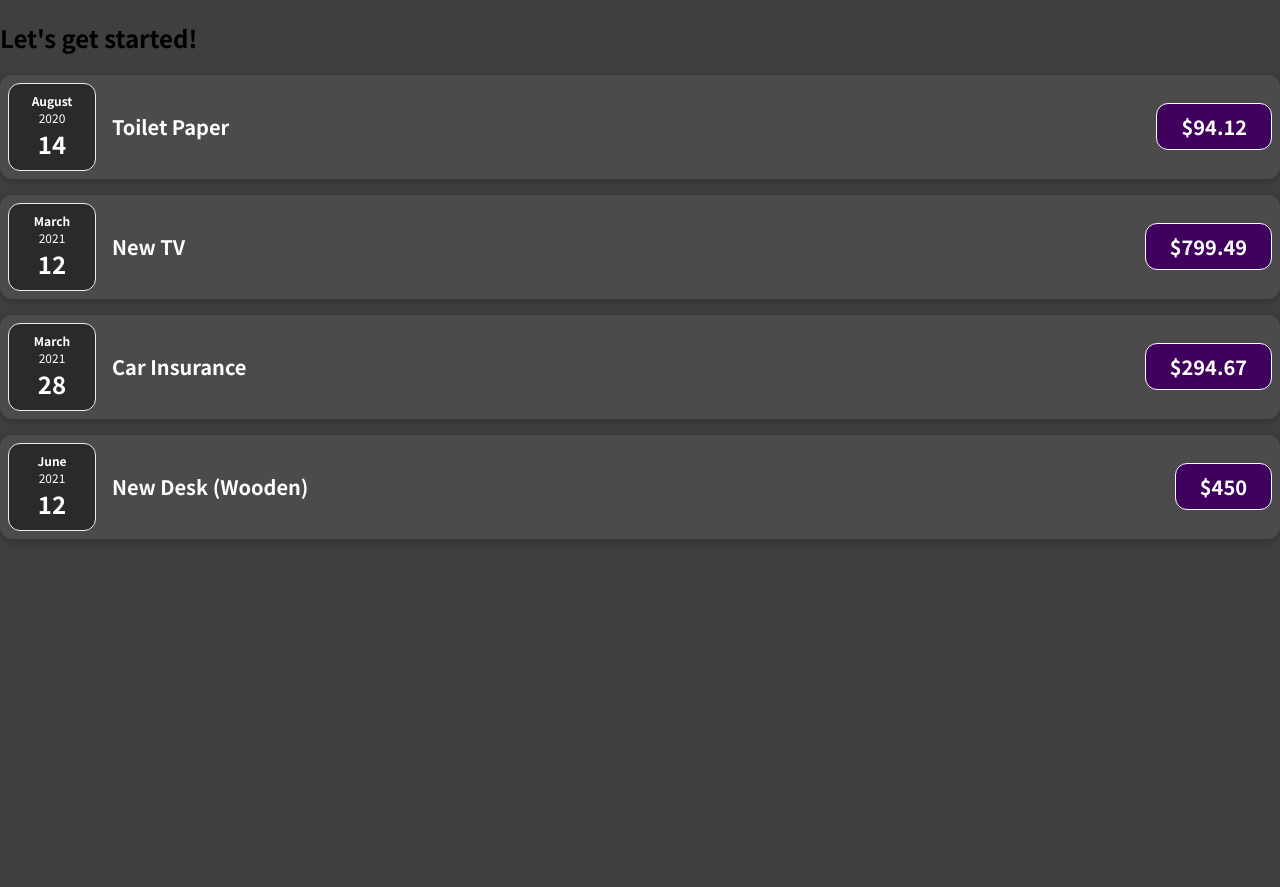
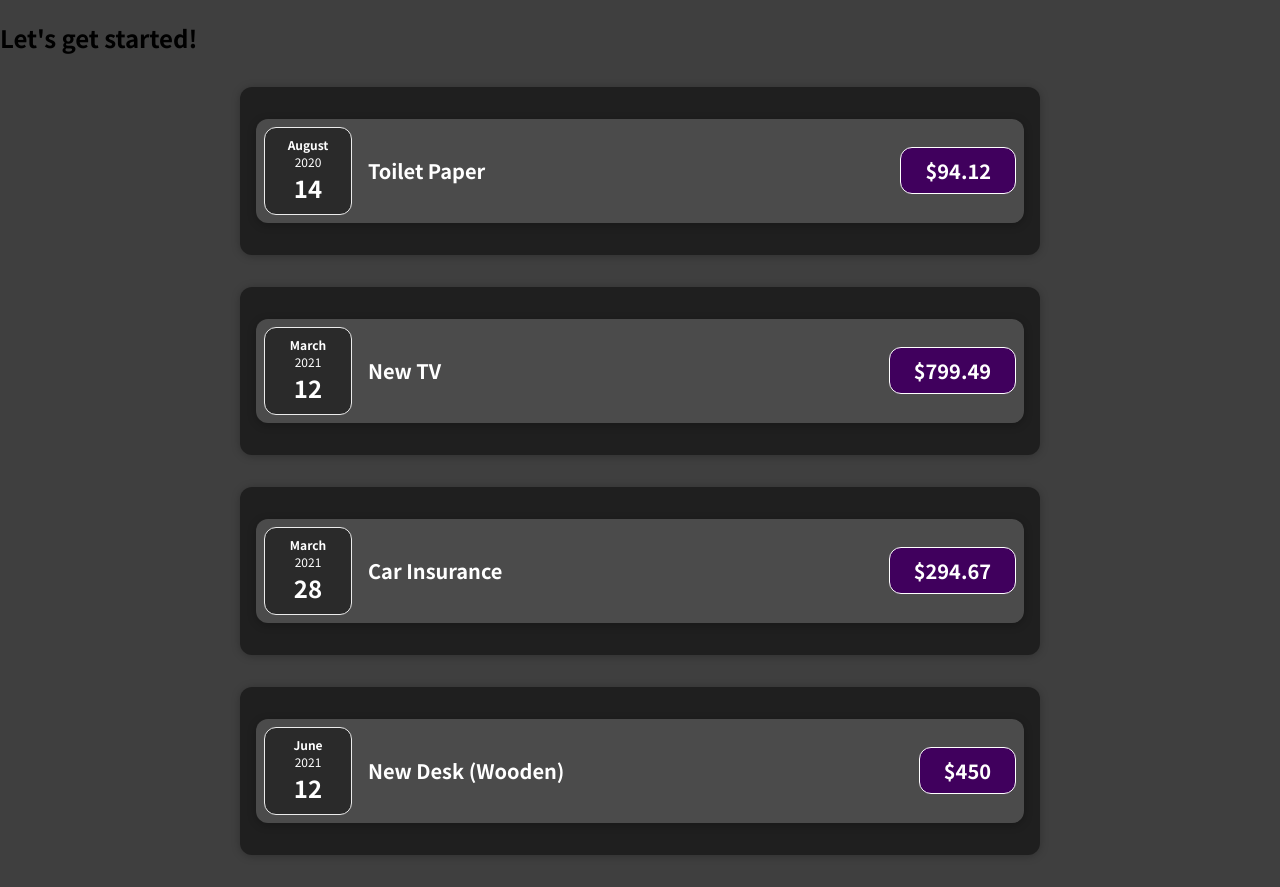
Before and after one commit to BBualdo/01-expenses-app, a React (Vite) app: page / in a window 1280 px wide. Before the commit the page ends 800 px from the top, so only its background shows below. Built offline with nearby package versions, Linux system fonts and the light colour scheme.

Commit message:
Expense separated to new Component

```diff
--- a/src/App.jsx
+++ b/src/App.jsx
@@ -1,6 +1,7 @@
 import React from 'react';
 
 import ExpenseItem from './components/ExpenseItem';
+import Expenses from './components/Expenses';
 
 function App() {
 	const expenses = [
@@ -25,29 +26,20 @@
 		},
 	];
 
+	const expenseElement = expenses.map((expense) => {
+		return (
+			<Expenses
+				title={expense.title}
+				amount={expense.amount}
+				date={expense.date}
+			/>
+		);
+	});
+
 	return (
 		<div>
 			<h2>Let's get started!</h2>
-			<ExpenseItem
-				title={expenses[0].title}
-				amount={expenses[0].amount}
-				date={expenses[0].date}
-			/>
-			<ExpenseItem
-				title={expenses[1].title}
-				amount={expenses[1].amount}
-				date={expenses[1].date}
-			/>
-			<ExpenseItem
-				title={expenses[2].title}
-				amount={expenses[2].amount}
-				date={expenses[2].date}
-			/>
-			<ExpenseItem
-				title={expenses[3].title}
-				amount={expenses[3].amount}
-				date={expenses[3].date}
-			/>
+			{expenseElement}
 		</div>
 	);
 }
--- /dev/null
+++ b/src/components/Expenses.css
@@ -0,0 +1,9 @@
+.expenses {
+	padding: 1rem;
+	background-color: rgb(31, 31, 31);
+	margin: 2rem auto;
+	width: 50rem;
+	max-width: 95%;
+	border-radius: 12px;
+	box-shadow: 0 1px 8px rgba(0, 0, 0, 0.25);
+}
--- /dev/null
+++ b/src/components/Expenses.jsx
@@ -0,0 +1,18 @@
+import React from 'react';
+
+import ExpenseItem from './ExpenseItem';
+import './Expenses.css';
+
+const Expenses = (props) => {
+	return (
+		<div className='expenses'>
+			<ExpenseItem
+				title={props.title}
+				amount={props.amount}
+				date={props.date}
+			/>
+		</div>
+	);
+};
+
+export default Expenses;
```
